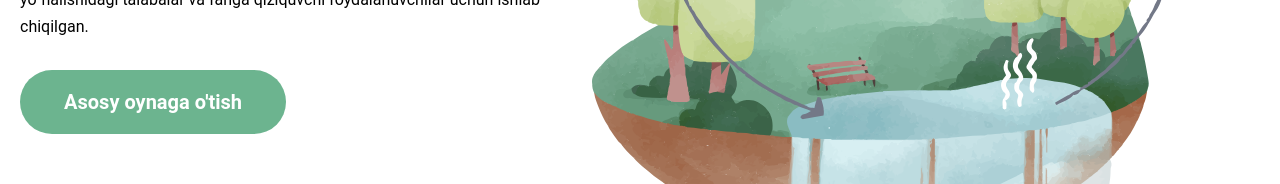
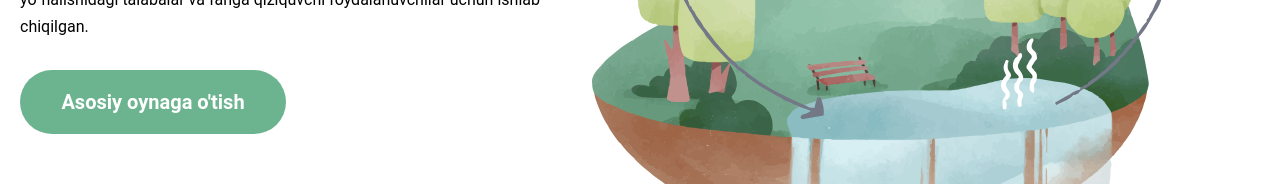
Before and after one commit to AzamatXakimov/GeoLearning, a React (Create React App) app: page / in a window 1280 px wide. Shown: the part 478-662 px from the top of the page. Built offline with nearby package versions, Linux system fonts and the light colour scheme.

Commit message:
Fix text on main page

```diff
--- a/src/pages/Main/Main/Main.js
+++ b/src/pages/Main/Main/Main.js
@@ -26,7 +26,7 @@ export const Main = () => {
 
                                     Veb sayt oliy talimda tahsil olayotgan geografiya ta`lim yo`nalishidagi talabalar va  fanga qiziquvchi foydalanuvchilar uchun ishlab chiqilgan.
                                 </p>
-                                <Link className='main-hero-link' to="/home">Asosy oynaga o'tish</Link>
+                                <Link className='main-hero-link' to="/home">Asosiy oynaga o'tish</Link>
                             </div>
                             <img className='main-hero-img' src={mainImg} alt="Hero image" />
                         </div>
```
